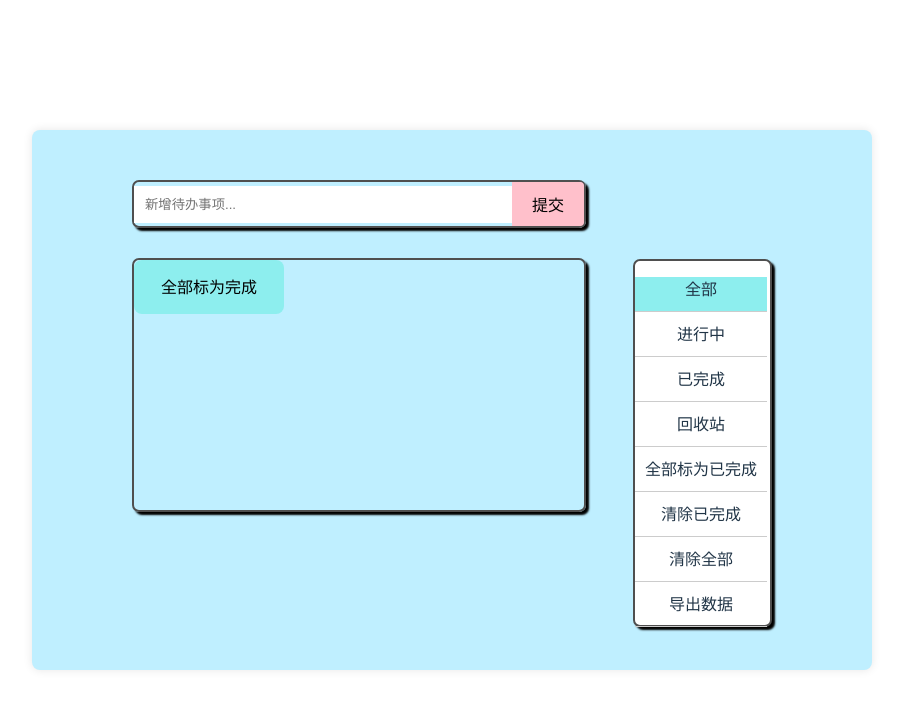
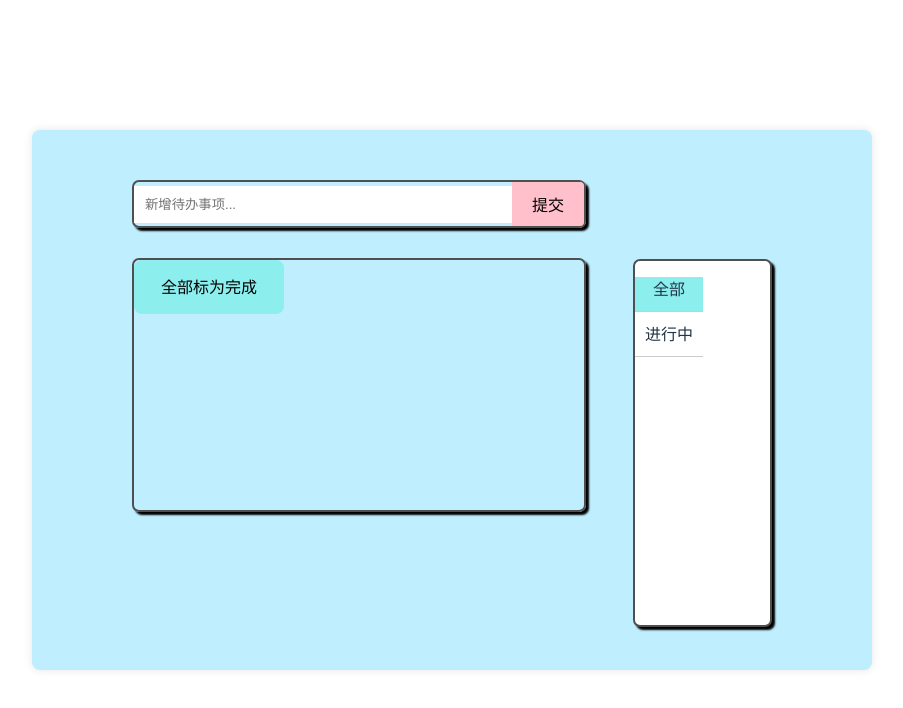
Before and after one commit to zenoskongfu/vue-todolist, a Vue app: page / in a window 1280 px wide. Shown: the top 708 px of the page, without its empty margins (188-1091 px from the left). Built offline with nearby package versions, Linux system fonts and the light colour scheme.

Commit message:
update code

```diff
--- a/src/App.vue
+++ b/src/App.vue
@@ -21,19 +21,19 @@
 				<li @click="showInProgressTasks()" id="li-second" :class="pageContext === 'doing' ? 'selected' : ''">
 					进行中
 				</li>
-				<li @click="showCompletedTasks()">已完成</li>
+				<!-- <li @click="showCompletedTasks()">已完成</li>
 				<li @click="showRecycleBin()">回收站</li>
 				<li @click="markAllAsCompleted()">全部标为已完成</li>
 				<li @click="clearCompletedTasks()">清除已完成</li>
 				<li @click="clearAllTasks()">清除全部</li>
-				<li @click="exportData()" id="li-bittom">导出数据</li>
+				<li @click="exportData()" id="li-bittom">导出数据</li> -->
 			</ul>
 		</div>
 	</div>
 </template>
 
 <script setup lang="ts">
-import { ref, watch, watchEffect } from "vue";
+import { ref, watch } from "vue";
 // ts
 type TypeTask = {
 	content: string;
```
